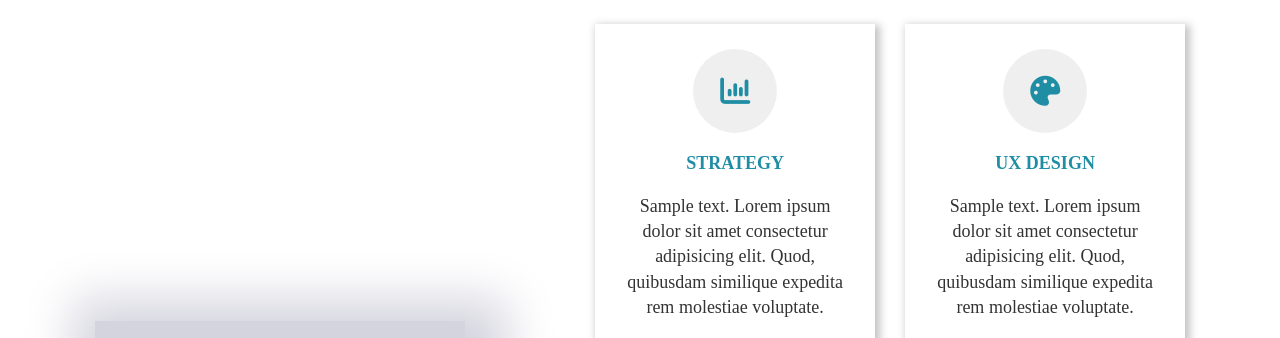
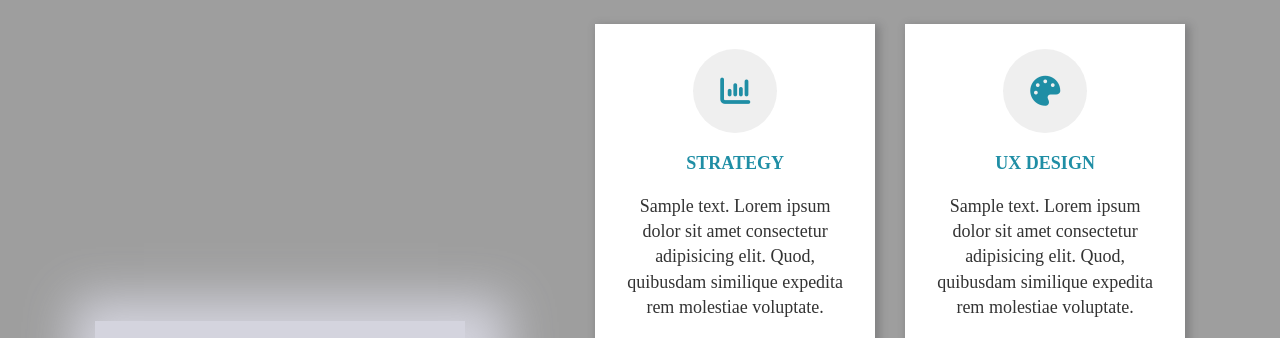
Before and after one commit to amanyahmed24/landing-page-lab, a plain HTML site: page index.html in a window 1280 px wide. Shown: the part 66-404 px from the top of the page. Drawn offline with Linux system fonts and the light colour scheme; the site is published under a folder, as on GitHub Pages, so addresses that start at the root find nothing; a web font is replaced by a local one.

Commit message:
Update style.css

```diff
--- a/style.css
+++ b/style.css
@@ -5,7 +5,7 @@
 }
 
 .project{
-    background-image: url(/images/office-desktop-with-laptop-other-elements.jpg);
+    background-image: url(./images/office-desktop-with-laptop-other-elements.jpg);
     background-size: cover;
     background-repeat: no-repeat;
     height: calc(100vh - 60px);
```
